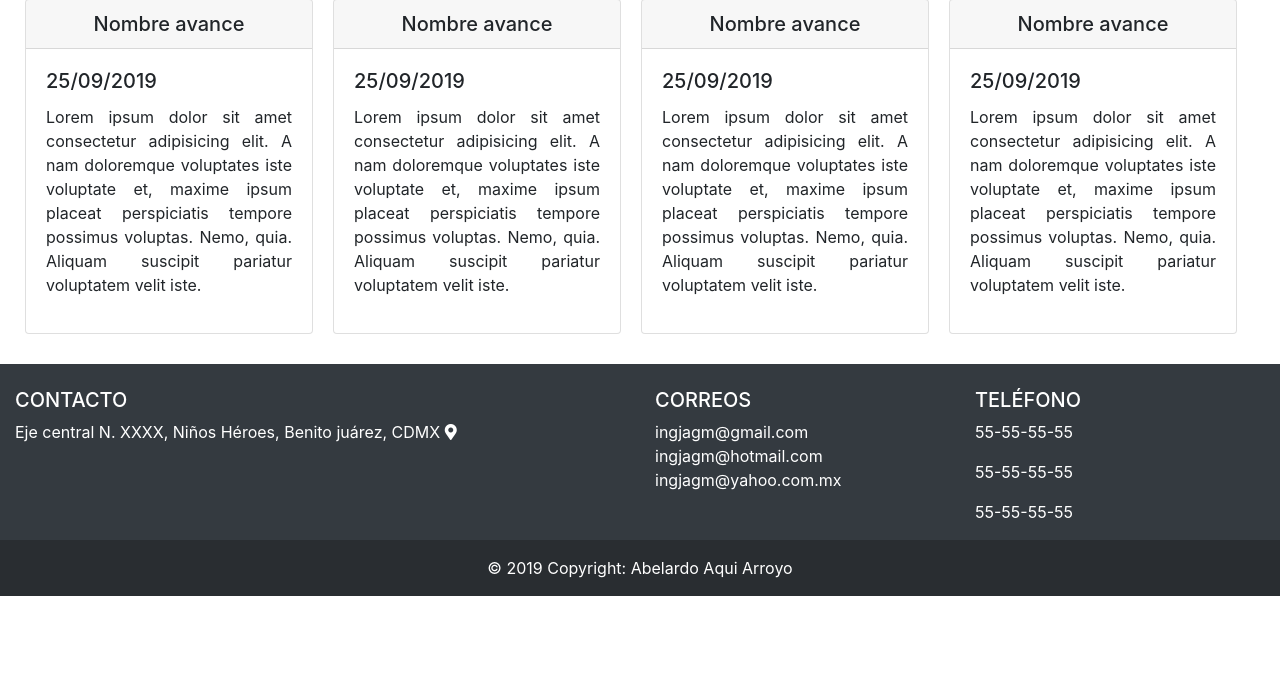
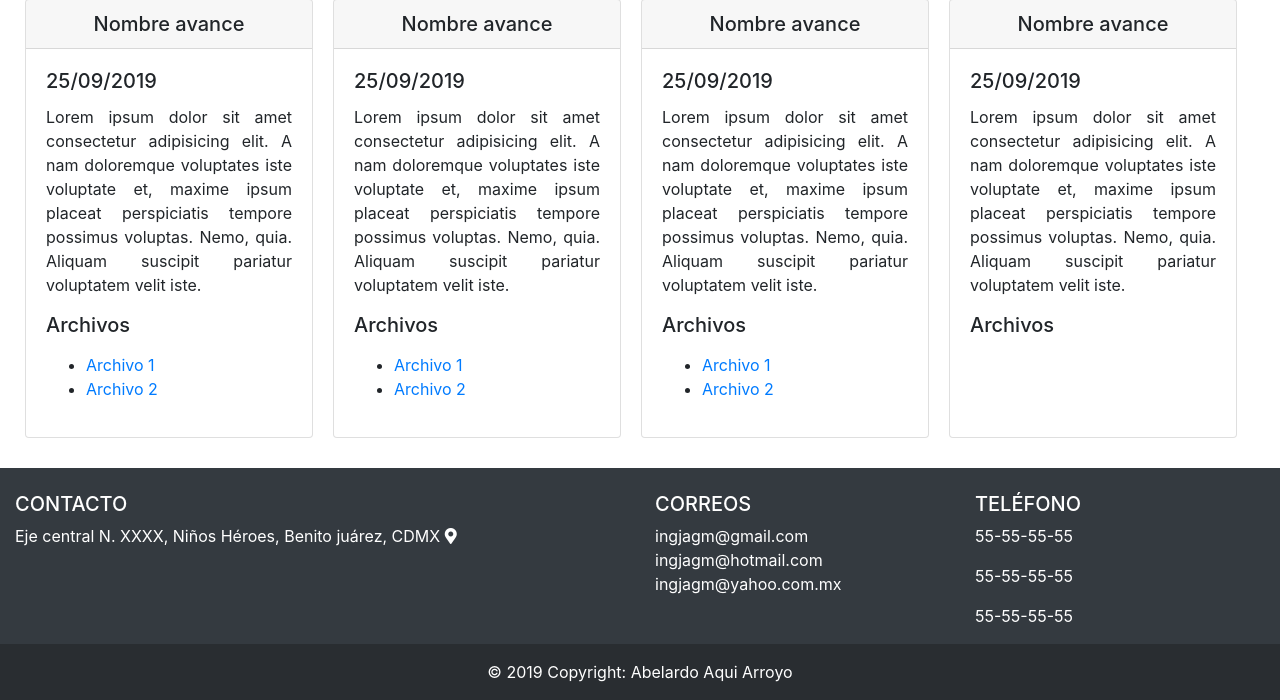
Before and after one commit to TecAbel/ProjectsMan, a PHP site: page /infoProyecto in a window 1280 px wide. Shown: the part 903-1603 px from the top of the page. Before the commit the page ends 1499 px from the top, so only its background shows below. Run offline with PHP 8.4, Linux system fonts and the light colour scheme; some libraries are stand-ins or nearby versions.

Commit message:
lista de archivos

```diff
--- a/infoProyecto.php
+++ b/infoProyecto.php
@@ -42,11 +42,18 @@
     <h4 class="text-center">Avances registrados</h4>
     <hr class="my-4">
     <div class="container-fluid contenedor-tarjetas">
-        <div class="card">
+    <div class="card">
             <h5 class="card-header text-center">Nombre avance</h5>
             <div class="card-body">
                 <h5 class="card-title ">25/09/2019</h5>
                 <p class="text-card text-justify">Lorem ipsum dolor sit amet consectetur adipisicing elit. A nam doloremque voluptates iste voluptate et, maxime ipsum placeat perspiciatis tempore possimus voluptas. Nemo, quia. Aliquam suscipit pariatur voluptatem velit iste.</p>
+                <h5 class="card-title">Archivos</h5>
+                <p class="card-text">
+                    <ul>
+                        <li><a href="#">Archivo 1</a></li>
+                        <li><a href="#">Archivo 2</a></li>
+                    </ul>
+                </p>
             </div>
         </div>
         <div class="card">
@@ -54,6 +61,13 @@
             <div class="card-body">
                 <h5 class="card-title ">25/09/2019</h5>
                 <p class="text-card text-justify">Lorem ipsum dolor sit amet consectetur adipisicing elit. A nam doloremque voluptates iste voluptate et, maxime ipsum placeat perspiciatis tempore possimus voluptas. Nemo, quia. Aliquam suscipit pariatur voluptatem velit iste.</p>
+                <h5 class="card-title">Archivos</h5>
+                <p class="card-text">
+                    <ul>
+                        <li><a href="#">Archivo 1</a></li>
+                        <li><a href="#">Archivo 2</a></li>
+                    </ul>
+                </p>
             </div>
         </div>
         <div class="card">
@@ -61,6 +75,13 @@
             <div class="card-body">
                 <h5 class="card-title ">25/09/2019</h5>
                 <p class="text-card text-justify">Lorem ipsum dolor sit amet consectetur adipisicing elit. A nam doloremque voluptates iste voluptate et, maxime ipsum placeat perspiciatis tempore possimus voluptas. Nemo, quia. Aliquam suscipit pariatur voluptatem velit iste.</p>
+                <h5 class="card-title">Archivos</h5>
+                <p class="card-text">
+                    <ul>
+                        <li><a href="#">Archivo 1</a></li>
+                        <li><a href="#">Archivo 2</a></li>
+                    </ul>
+                </p>
             </div>
         </div>
         <div class="card">
@@ -68,6 +89,12 @@
             <div class="card-body">
                 <h5 class="card-title ">25/09/2019</h5>
                 <p class="text-card text-justify">Lorem ipsum dolor sit amet consectetur adipisicing elit. A nam doloremque voluptates iste voluptate et, maxime ipsum placeat perspiciatis tempore possimus voluptas. Nemo, quia. Aliquam suscipit pariatur voluptatem velit iste.</p>
+                <h5 class="card-title">Archivos</h5>
+                <p class="card-text">
+                    <ul>
+
+                    </ul>
+                </p>
             </div>
         </div>
     </div>
```
